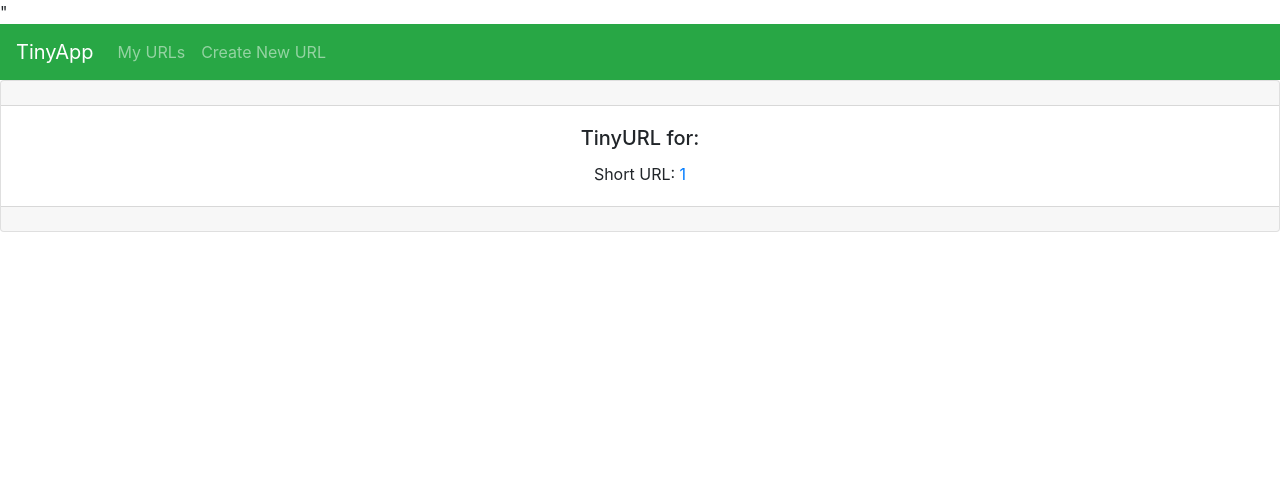
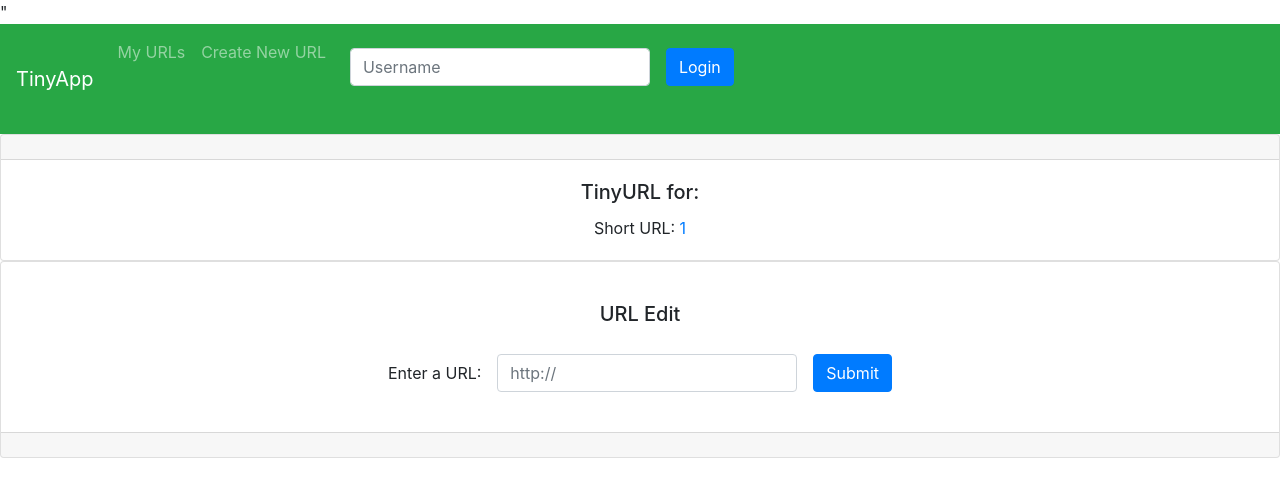
Before and after one commit to KehanYe/tinyapp, a Node server app: page /urls/1 in a window 1280 px wide. Shown: the top 497 px of the page. Run offline with Node 20, Linux system fonts and the light colour scheme; some libraries are stand-ins or nearby versions.

Commit message:
finished cookies setup

```diff
--- a/express_server.js
+++ b/express_server.js
@@ -1,34 +1,47 @@
 const express = require('express');
 const app = express();
+
 const bodyParser = require('body-parser');
 app.use(bodyParser.urlencoded({extended: true}));
+
+const cookieParser = require('cookie-parser')
+app.use(cookieParser())
+
+
 const PORT = 3005;
 
+// set view engine to ejs
+app.set("view engine", "ejs");
+
+////
+////
+//// HELEPER FUNCTIONS & DATABASE
 let generateRandomString = () => {
  const result = Math.random().toString(36).replace(/[^a-z]+/g, '').substr(0, 5)
  return result
 }
 
-// set view engine to ejs
-app.set("view engine", "ejs");
-
 const urlDatabase = {
   "b2xVn2": "http://www.lighthouselabs.ca",
   "9sm5xK": "http://www.google.com"
 };
+////
+////
+////
 
 app.get("/", (req, res) => {
   res.send("Hello Player 1!");
 });
 
 app.get("/urls", (req, res) => {
-  const templateVars = {urls: urlDatabase};
+  const templateVars = {urls: urlDatabase, username: req.cookies["username"]};
   res.render("urls_index", templateVars);
 
 });
 
 app.get("/urls/new", (req, res) => {
-  res.render("urls_new");
+  const templateVars = {username: req.cookies["username"]};
+  res.render("urls_new", templateVars);
 });
 
 app.post("/urls", (req, res) => {
@@ -47,22 +60,58 @@ app.get('/u/:shortURL', (req, res) => {
   res.redirect(longURL);
 });
 
+app.post("/login", (req, res) => {
+  // console.log("good morning mr. west")
+  res.cookie('username', req.body.username)
+
+  res.redirect(`/urls/`)
+});
+
+app.post("/logout", (req, res) => {
+  // console.log("good morning mr. west")
+  res.clearCookie('username')
+
+  res.redirect(`/urls/`)
+});
 
 app.get("/urls/:shortURL", (req, res) => {
-  const templateVars = {shortURL: req.params.shortURL, longURL: urlDatabase[req.params.shortURL]};
+  const templateVars = {shortURL: req.params.shortURL, longURL: urlDatabase[req.params.shortURL], username: req.cookies["username"]};
   //longURL is accessing the value of the key in URLDatabse object(url parameters is key)
   res.render("urls_show", templateVars);
 });
 
 app.post("/urls/:shortURL/delete", (req, res) => {
-  console.log("good morning mr. west");
+  // console.log("good morning mr. west");
 
   const shortURL = req.params.shortURL;
   delete urlDatabase[shortURL];
 
-  // res.redirect("/urls");
   res.redirect(`/urls/`)
 });
+
+app.post("/login", (req, res) => {
+  // console.log("good morning mr. west")
+  res.cookie('username', req.body.username)
+
+  res.redirect(`/urls/`)
+});
+
+app.post("/urls/:id", (req, res) => {
+  // console.log("good morning mr. Kanye West");
+    // psuedo code:
+    // 1. take the id referenced in path
+    // 2. go to urlDatabse and change the value associated with ID to new longurl
+
+    const shortURL = req.params.id
+    // console.log(shortURL)
+
+    const newLongURL = req.body.longURL
+    urlDatabase[shortURL] = newLongURL;
+    // console.log(urlDatabase)
+    res.redirect(`/urls/`)
+})
+
+app.get("/")
 
 app.get("/urls.json", (req, res) => {
   res.json(urlDatabase);
--- a/views/partials/_header.ejs
+++ b/views/partials/_header.ejs
@@ -8,6 +8,25 @@
       <div class="navbar-nav">
         <a class="nav-item nav-link" href="/urls">My URLs</a>
         <a class="nav-item nav-link" href="/urls/new">Create New URL</a>
+
+        <% if(username){ %>
+          <%= username %>
+          <form class="form-inline" method="POST" action="/logout">
+            <div class="form-group mb-2">
+                <button type="submit" class="btn btn-primary"> Logout </button>
+            </div>
+          </form>
+        <% } else{ %>
+          <form class="form-inline" method="POST" action="/login">
+            <div class="form-group mb-2">
+              <label for="username"> </label>
+                <input class="form-control" type="username" name="username" placeholder="Username" style="width: 300px; margin: 1em">
+                <button type="submit" class="btn btn-primary">Login</button>
+            </div>
+          </form>
+        <% } %>
+
+
       </div>
     </div>
   </nav>
--- a/views/urls_new.ejs
+++ b/views/urls_new.ejs
@@ -13,7 +13,6 @@
   <body>
 
     <%- include('partials/_header') %>
-
     <main style="margin: 1em;">
       <h3>Create TinyURL</h3>
       <form class="form-inline" action="/urls" method="POST">
--- a/views/urls_show.ejs
+++ b/views/urls_show.ejs
@@ -12,6 +12,19 @@
         <h5 class="card-title"> TinyURL for: <%= longURL %></h5>
         <p class="card-text">Short URL: <a href="/u/<%= shortURL %>"><%= shortURL %></a></p>
       </div>
+    </div>
+
+      <div class="card text-center">
+      <div class="card-body"></div>
+        <h5 class="card-title"> URL Edit</h5>
+          <form class="form-inline mx-auto"action="/urls/<%=shortURL %>" method="POST">
+            <div class="form-group mb-2">
+              <label for="longURL">Enter a URL:</label>
+                <input class="form-control" type="longURL" name="longURL" placeholder="http://" style="width: 300px; margin: 1em">
+                <button type="submit" class="btn btn-primary">Submit</button>
+            </div>
+
+          </form>
       <div class="card-footer text-muted"></div>
     </div>
      <!-- Bootstrap JS -->
```
Also changed, not shown: package.json (+6 -2 lines), views/urls_index.ejs (+9 -0 lines), 1 other file.
